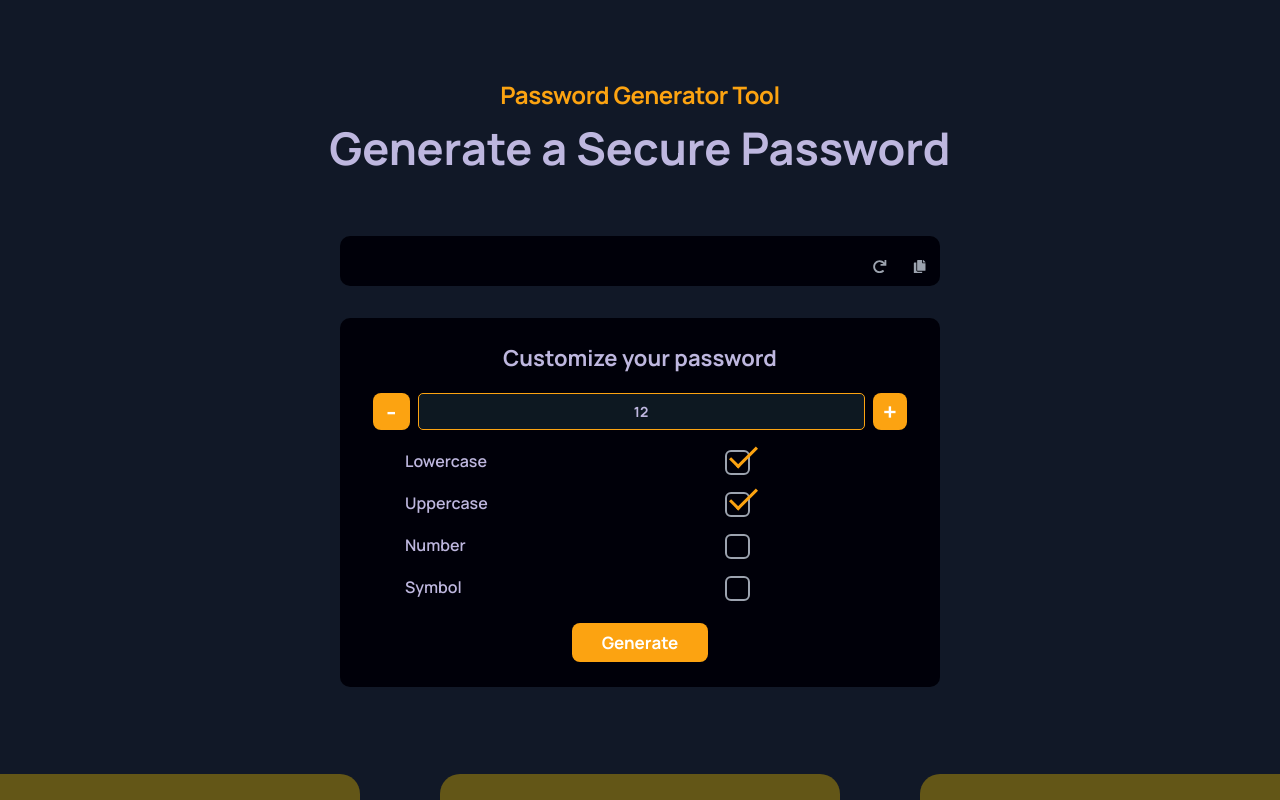
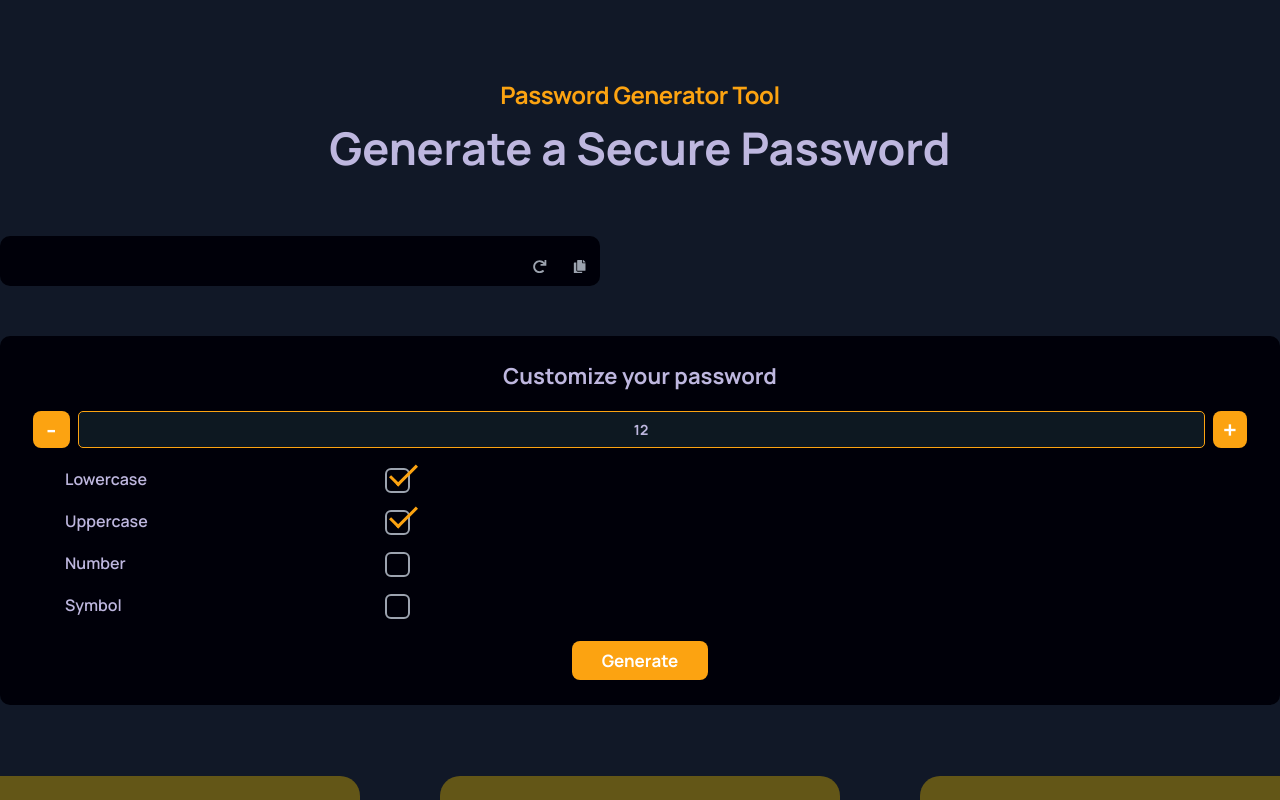
Before and after one commit to f3hint0la/password-generator, a React (Create React App) app: page / in a window 1280 px wide. Shown: the top 800 px of the page. Built offline with nearby package versions, Linux system fonts and the light colour scheme.

Commit message:
fix: styling

```diff
--- a/src/App.css
+++ b/src/App.css
@@ -42,9 +42,10 @@
 }
 
 .generator {
-  width: 100%;
-  display: grid;
+  /* width: 400px; */
+  /* display: grid; */
   gap: 16px;
+  align-items: center;
   text-align: center;
   justify-content: center;
 }
@@ -53,6 +54,7 @@
   position: relative;
   display: flex;
   padding: 25px 30px;
+  margin-bottom: 50px;
   width: 600px;
   background-color: var(--background-secondary);
   border-radius: 10px;
```
